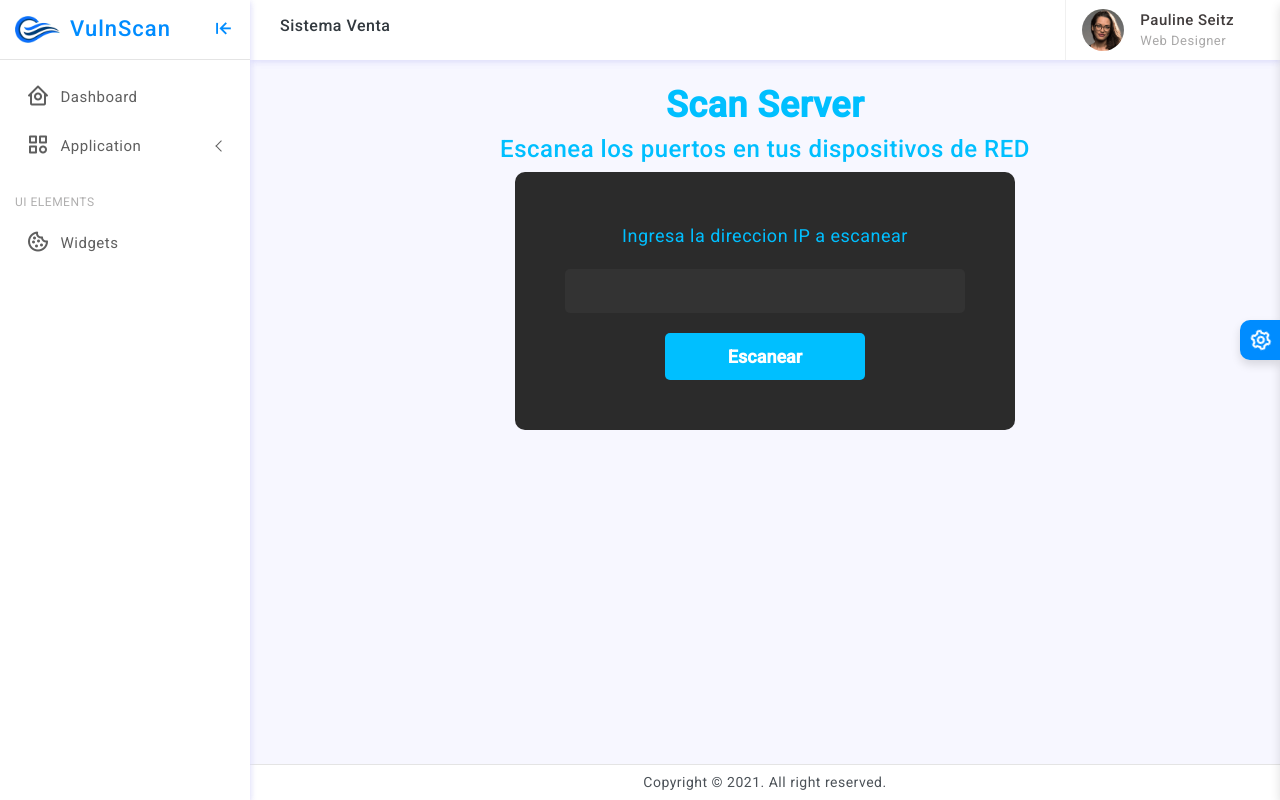
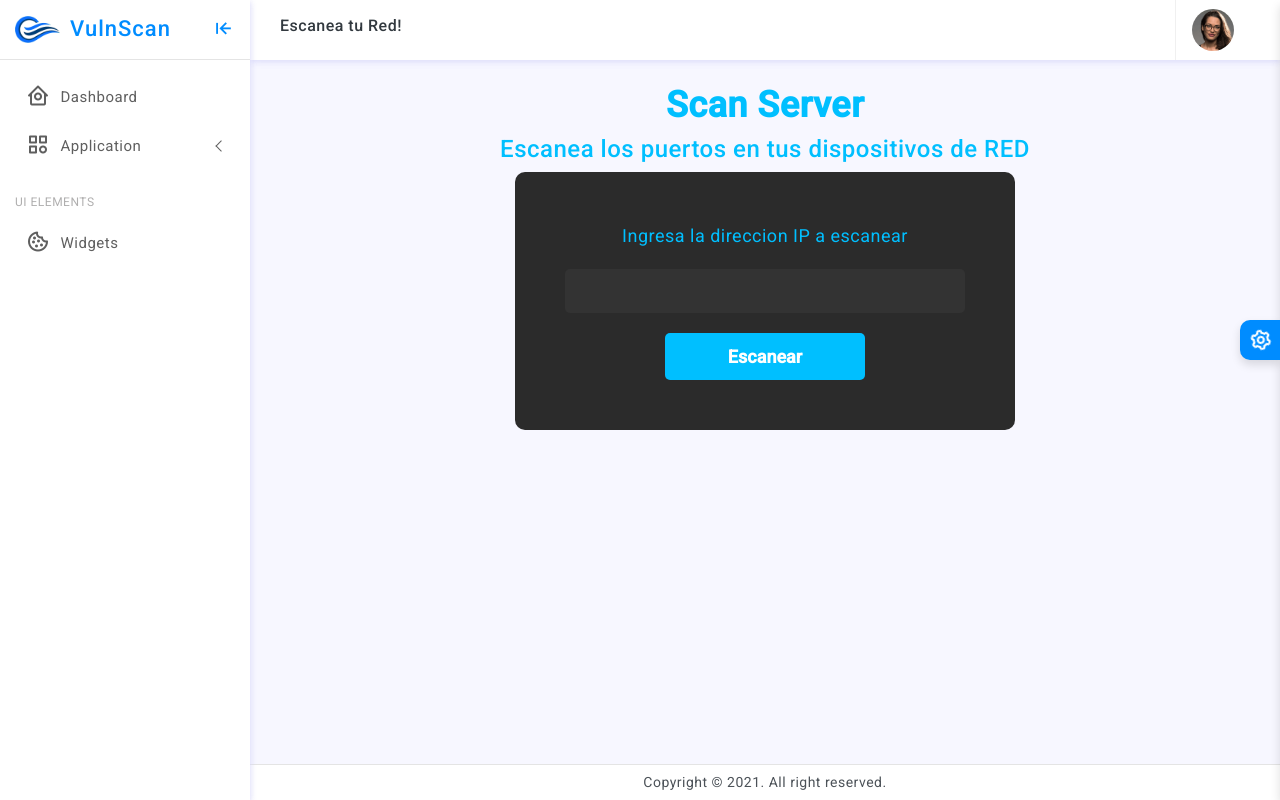
Before and after one commit to ArtKira/vulnerabilidades, a Django app: page / in a window 1280 px wide. Run offline with Django 4.2, Linux system fonts and the light colour scheme; some libraries are stand-ins or nearby versions.

Commit message:
modifico algunos elementos  de base.html

```diff
--- a/scanerserver/templates/base.html
+++ b/scanerserver/templates/base.html
@@ -83,17 +83,14 @@
 					</div>
 					<div class="search-bar flex-grow-1">
 						<div class="position-relative">
-							<h6>Sistema Venta</h6>
+							<h6>Escanea tu Red!</h6>
 						</div>
 					</div>
 					<div class="user-box dropdown">
 						<a class="d-flex align-items-center nav-link dropdown-toggle dropdown-toggle-nocaret" href="#"
 							role="button" data-bs-toggle="dropdown" aria-expanded="false">
 							<img src="/static/assets/images/avatars/avatar-2.png" class="user-img" alt="user avatar">
-							<div class="user-info ps-3">
-								<p class="user-name mb-0">Pauline Seitz</p>
-								<p class="designattion mb-0">Web Designer</p>
-							</div>
+
 						</a>
 						<ul class="dropdown-menu dropdown-menu-end">
 							<li><a class="dropdown-item" href="javascript:;"><i
--- a/scanerserver/views.py
+++ b/scanerserver/views.py
@@ -9,7 +9,7 @@ def scan(request):#definimos las funciones a ejecutar
 
 def result(request):#aqui resive la direccion IP para su escaneo
     host=request.GET.get('host')
-    nm=nmap.PortScanner(host)
+    nm=nmap.PortScanner()
     resultado=nm.scan(host,  arguments='-T5')
 
     statehost="Host : %s" % (host)#muestra el estado
```
